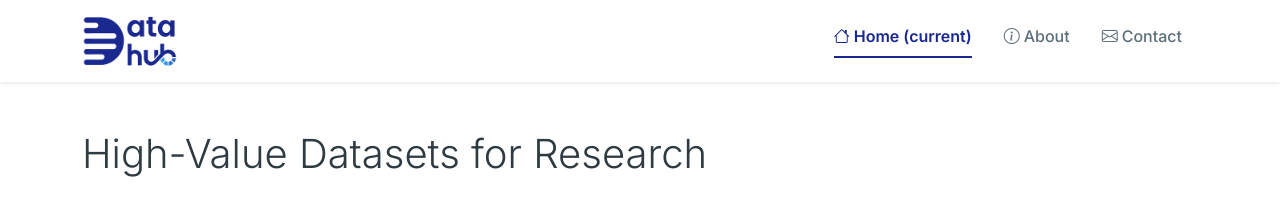
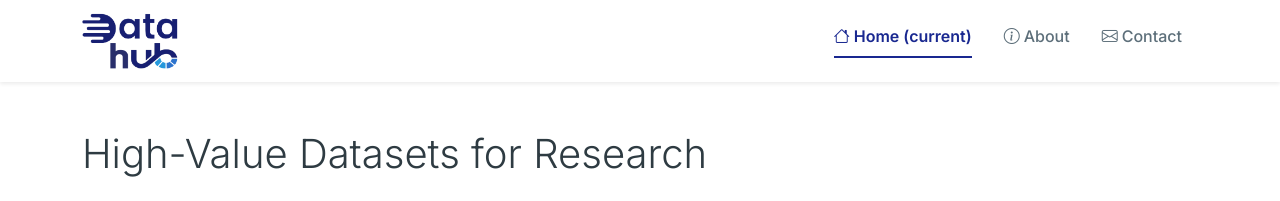
Before and after one commit to bippisb/data-hub, a Jekyll site: the page built from index.html, in a window 1280 px wide. Shown: the top 201 px of the page. Built offline with Jekyll 4.4.1, drawn with Linux system fonts in a browser that asks for light colours.

Commit message:
Update logo

```diff
--- a/index.html
+++ b/index.html
@@ -97,7 +97,7 @@ title: Home
                     </p>
                   </div>
                   <div class="col-md-6">
-                    <h6><i class="bi bi-tags me-1"></i></h6>
+                    <h6> &nbsp; </h6>
                     <p>
                       <!-- <a href="https://forms.office.com/Pages/ResponsePage.aspx?id=Q-TapKs4SkCzMZ0dM3_PN270gzHaN65Jq41AJQWicCVUMEZFSEZHQUtYUFNBODRCREEwMUNHWEg5Uy4u"  -->
                       <a href="https://forms.cloud.microsoft/Pages/ResponsePage.aspx?id=Q-TapKs4SkCzMZ0dM3_PN270gzHaN65Jq41AJQWicCVUNkVKRlA0MlNYSDI0NEZTTjQwR0M2WVJGWS4u&r816a926783c7446e89d49f2cd88a6a80={{ dataset.name }} | Source: {{ dataset.source }}"
```
Also changed, not shown: assets/images/datahub_logo.png, assets/images/datahub_logo_old.png (added).
